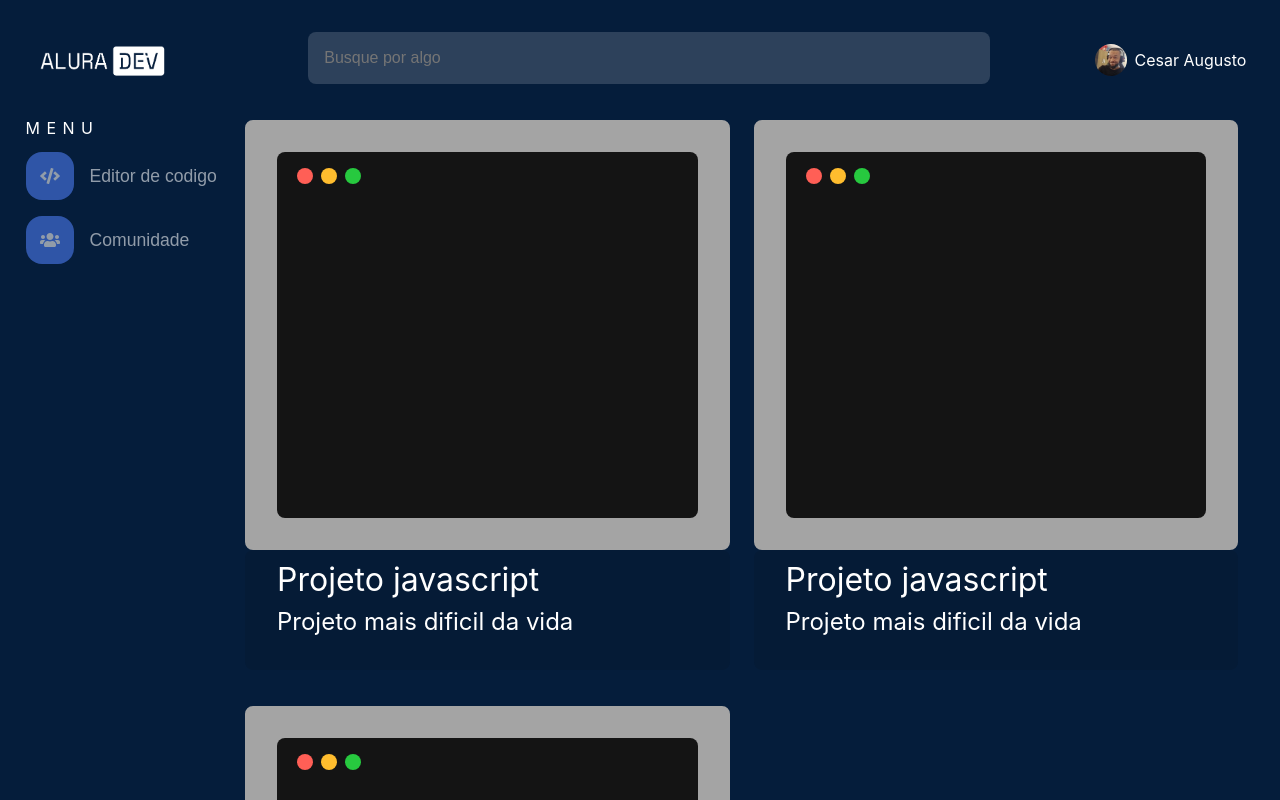
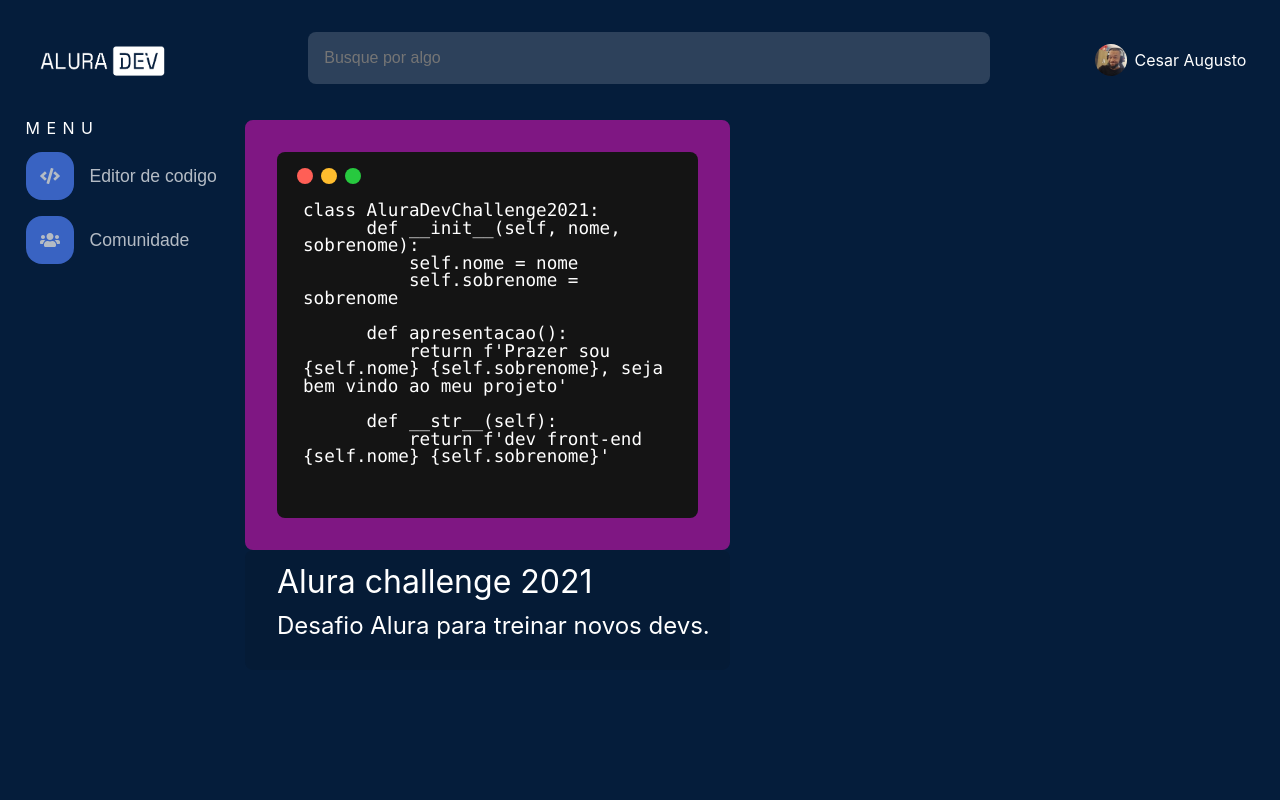
Before and after one commit to Iam-cesar/aluraChallenge2021-1, a React (Create React App) app: page /projetos in a window 1280 px wide. Shown: the top 800 px of the page. Built offline with nearby package versions, Linux system fonts and the light colour scheme.

Commit message:
add detalhes nos cards comunidade

```diff
--- a/src/App.css
+++ b/src/App.css
@@ -13,6 +13,7 @@
   --dot-color-green: #27C93F;
   --color-button-highlight: rgba(80, 129, 251, 0.08);
   --color-save-button: #5081FB;
+  --color-like-iteration: #F65151;
 }
 
 html{
--- a/src/App.jsx
+++ b/src/App.jsx
@@ -4,6 +4,9 @@
 import hljs from 'highlight.js/lib/core'
 // import da linguagem
 import javascript from 'highlight.js/lib/languages/javascript';
+import php from 'highlight.js/lib/languages/php';
+import c from 'highlight.js/lib/languages/c';
+import python from 'highlight.js/lib/languages/python';
 // import do css
 import 'highlight.js/styles/darcula.css';
 // image imports
@@ -28,6 +31,9 @@
 import Projetos from './pages/projetos';
 // registrando as linguagens
 hljs.registerLanguage('javascript', javascript);
+hljs.registerLanguage('php', php);
+hljs.registerLanguage('c', c);
+hljs.registerLanguage('python', python);
 
 function App() {
 
@@ -36,18 +42,35 @@
   const [menu, setMenu] = useState(false);
   const [search, setSearch] = useState(false);
   const [borderColor, setBorderColor] = useState('#6BD1FF')
+  // const [projetoState, setProjetoState] = useState({
+  //   'textValue': '',
+  //   'titulo': '',
+  //   'descricao': '',
+  //   'bgColor': '',
+  //   'linguagem': '',
+  //   'autor': '',
+  //   'curtidas': '',
+  //   'comentarios': '',
+  // })
 
   // funções
+  // const handleProjetoState = () => {}
+
+  const handleHoverProjeto = () => {
+    const socialMedias = document.querySelector('.projetos__likes');
+
+    if (socialMedias.classList.contains('projetos__likes')){
+      socialMedias.classList.add('projetos__likes-open');
+    }else{
+      socialMedias.classList.add('projetos__likes');
+    }
+  }
 
   const handleHighlight = () => {
     const areaCodigo = document.querySelector('.text-editor__text-codigo-wrapper');
     const linguagem = document.querySelector('.menu-personalizacao__options');
     const codigo = areaCodigo.querySelector('code');
-    areaCodigo.innerHTML = `<code class="text-editor ${linguagem.value}" contentEditable='true' aria-label='editor'></code>`;
-
-    const attClassCodigo = codigo.getAttribute('class')
-
-    console.log(attClassCodigo);
+    areaCodigo.innerHTML = `<code class="text-editor language-${linguagem.value}" contentEditable='true' aria-label='editor'></code>`;
 
     areaCodigo.firstChild.innerText = codigo.innerText;
 
@@ -55,7 +78,7 @@
       languages: ['javascript', 'python', 'php', 'c'],
       useBR: true,
     })
-    hljs.highlightAll()
+    hljs.highlightAll();
   }
 
   const handleColor = () => {
@@ -123,7 +146,7 @@
           </div>
           <Switch>
             <Route path="/" exact children={<Editor fnHighlight={() => handleHighlight()} borderColor={borderColor} color={() => handleColor()} />} />
-            <Route path="/projetos" children={<Projetos projetos={projetos} />} />
+            <Route path="/projetos" children={<Projetos handleOverProjeto={() => handleHoverProjeto()} nomeUsuario={nomeUsuario} PerfilImg={PerfilImg} projetos={projetos} />} />
           </Switch>
         </Main>
       </Router>
--- a/src/components/botao/style.css
+++ b/src/components/botao/style.css
@@ -1,16 +1,39 @@
+.menu__botao-container{
+  --menu__botao-size: 3rem;
+  display: flex;
+  align-items: center;
+  margin-bottom: 1rem;
+  background-color: transparent;
+  border: none;
+  padding: 0px;
+  width: 100%;
+  cursor: pointer;
+  opacity: .7;
+}
+
 .menu__botao-texto{
   display: flex;
   justify-content: flex-start;
   align-items: center;
   color: var(--text-color-white);
   font-size: 1.1rem;
-  opacity: 100%;
+}
+
+.menu__botao-img{
+  display: flex;
+  align-items: center;
+  justify-content: center;
+  width: var(--menu__botao-size);
+  height: var(--menu__botao-size);
+  background-color: var(--botao-color);
+  border-radius: calc(var(--border-radius) * 2);
+  margin-right: 1rem;
 }
 
 .menu__botao-container:focus{
-  opacity: 100%;
+  opacity: 10;
 }
 
 .menu__botao-container:hover{
-  opacity: 76%;
+  opacity: .8;
 }
--- a/src/components/menu-principal/index.jsx
+++ b/src/components/menu-principal/index.jsx
@@ -10,7 +10,7 @@
 import { ReactComponent as ImgCodeOff } from '../../assets/img/codeoff.svg';
 import { ReactComponent as ImgUsers } from '../../assets/img/users.svg';
 
-const MenuPrincipal = ({children, className}) => {
+const MenuPrincipal = ({ children, className }) => {
 
   let [editor, comunidade] = ['Editor de codigo', 'Comunidade']
 
--- a/src/components/menu-principal/style.css
+++ b/src/components/menu-principal/style.css
@@ -1,28 +1,3 @@
-.menu__botao-container{
-  --menu__botao-size: 3rem;
-  --opacity: 56%;
-  display: flex;
-  align-items: center;
-  margin-bottom: 1rem;
-  background-color: transparent;
-  border: none;
-  opacity: var(--opacity);
-  padding: 0px;
-  width: 100%;
-  cursor: pointer;
-}
-
-.menu__botao-img{
-  display: flex;
-  align-items: center;
-  justify-content: center;
-  width: var(--menu__botao-size);
-  height: var(--menu__botao-size);
-  background-color: var(--botao-color);
-  border-radius: calc(var(--border-radius) * 2);
-  margin-right: 1rem;
-}
-
 .menu__link{
   text-decoration: none;
 }
--- /dev/null
+++ b/src/components/social-media/index.jsx
@@ -0,0 +1,48 @@
+import React from 'react';
+import './style.css';
+
+// images
+import { ReactComponent as Like } from '../../assets/img/likes.svg';
+import { ReactComponent as Coments } from '../../assets/img/coments.svg';
+
+const SocialMedia = ({ PerfilImg, nomeUsuario }) => {
+  return (
+    <div className='projetos__likes'>
+
+      <div className='projetos__likes-container-iteracoes-social'>
+
+        <div className='projetos__container-interacoes'>
+          <div className='projetos__likes-image-coments'>
+            <Coments />
+          </div>
+          <span className='projetos__contador'>120</span>
+        </div>
+
+        <div className='projetos__container-interacoes'>
+
+          <div className='projetos__likes-image-likes'>
+            <Like onClick={() => {
+            const like = document.querySelector('.projetos__likes-image-likes > svg > path')
+            like.classList.toggle('svg-like')
+          }} />
+          </div>
+          <span className='projetos__contador'>50</span>
+        </div>
+      </div>
+
+      <div className='projetos__likes-container-usuario'>
+
+        <div className="nav__perfil-img-container">
+          <img className="nav__perfil-img" src={PerfilImg} alt="perfil do usuario" />
+        </div>
+
+        <div className="nav__nome-usuario-container">
+          <span className="nav__nome-usuario">{`@${nomeUsuario}`}</span>
+        </div>
+
+      </div>
+    </div>
+  );
+}
+
+export default SocialMedia;
--- a/src/components/text-editor/index.jsx
+++ b/src/components/text-editor/index.jsx
@@ -1,7 +1,7 @@
 import React from 'react';
 import './style.css';
 
-const textEditor = ({ bgColor }) => {
+const textEditor = ({ bgColor, textValue }) => {
 
   return (
     <div style={{ backgroundColor: `${bgColor}`, border: `2rem solid ${bgColor}` }} className="text-editor__container">
@@ -12,7 +12,7 @@
           <span className="text-editor__dots-item"></span>
         </div>
         <pre className="text-editor__text-codigo-wrapper">
-          <code className="text-editor" contentEditable='true' aria-label='editor'></code>
+          <code className="text-editor" contentEditable='true' aria-label='editor' >{textValue}</code>
         </pre>
       </div>
     </div>
--- a/src/components/text-editor/style.css
+++ b/src/components/text-editor/style.css
@@ -57,6 +57,7 @@
   color: var(--text-color-white);
   white-space: pre-wrap;
   font-size: 1.1rem;
+  overflow: hidden;
 }
 
 code{
@@ -81,6 +82,7 @@
 @media screen and (max-width: 650px) {
   .text-editor{
     width: 97%;
+    font-size: .9rem;
   }
 }
 
--- a/src/pages/projetos/index.jsx
+++ b/src/pages/projetos/index.jsx
@@ -1,18 +1,28 @@
 import React from 'react';
 import './style.css';
 
+// components
+import SocialMedia from '../../components/social-media';
 import TextEditor from '../../components/text-editor';
 
-const Projetos = ({ projetos }) => {
+const Projetos = ({ projetos, nomeUsuario, PerfilImg, handleOverProjeto }) => {
   return (
     <div className='projetos__container'>{
       projetos.map((item, index) => {
         return (
-          <div className='projetos__item' key={index}>
+          <div onMouseOver={() => handleOverProjeto()} onMouseOut={() => {
+            const socialMedias = document.querySelector('.projetos__likes');
+            if (socialMedias.classList.contains('projetos__likes')) {
+              socialMedias.classList.remove('projetos__likes-open');
+            } else {
+              socialMedias.classList.remove('projetos__likes');
+            }
+          }} className='projetos__item' key={index}>
             <TextEditor bgColor={item.bgColor} className='projetos__textarea' textValue={item.textValue ?? ''} />
             <div className='projetos__info'>
               <h5 className='projetos__titulo'>{item.titulo ?? ''}</h5>
               <p className='projetos__descricao'>{item.descricao ?? ''}</p>
+              <SocialMedia PerfilImg={PerfilImg} nomeUsuario={nomeUsuario} />
             </div>
           </div>
         );
--- a/src/pages/projetos/style.css
+++ b/src/pages/projetos/style.css
@@ -9,8 +9,7 @@
 
 .projetos__item{
   width: 48%;
-  height: 25rem;
-  margin-bottom: 9.625rem;
+  height: max-content;
 }
 
 .projetos__textarea{
@@ -18,12 +17,13 @@
 }
 
 .projetos__info{
-  height: 30%;
+  height: max-content;
   box-sizing: border-box;
-  padding-left: 2rem;
+  padding: 1rem 0px 1rem 2rem;
   color: var(--text-color-white);
   background-color: #00000016;
   border-radius: var(--border-radius);
+  transition: ease-in-out 200ms;
 }
 
 .projetos__titulo{
@@ -32,10 +32,73 @@
   justify-content: flex-start;
   align-items: center;
   font-size: 2rem;
+  margin-bottom: 1rem;
 }
 
 .projetos__descricao{
   font-size: 1.5rem;
+  margin-bottom: 1rem;
+}
+
+.projetos__likes{
+  display: none;
+  justify-content: space-between;
+}
+
+.projetos__likes-open{
+  display: flex;
+  justify-content: space-between;
+  width: 100%;
+  height: 3.5rem;
+}
+
+.projetos__likes-container-iteracoes-social{
+  display: flex;
+  justify-content: center;
+}
+
+.projetos__container-interacoes{
+  display: flex;
+  justify-content: center;
+  align-items: center;
+  margin: 0 .5rem;
+  cursor: pointer;
+}
+
+.projetos__likes-image-coments{
+  width: 2.5rem;
+  height: 3.5rem;
+  display: grid;
+  place-items: center;
+}
+
+.projetos__container-interacoes:active{
+  background-color: var(--inner-input-color);
+  border-radius: 16px;
+}
+
+/* color: var(--color-like-iteration); */
+.projetos__contador{
+  color: var(--text-color-white);
+  margin-right: 1rem;
+}
+
+.projetos__likes-image-likes{
+  width: 2.5rem;
+  height: 3.5rem;
+  display: grid;
+  place-items: center;
+}
+
+.svg-like{
+  fill: var(--color-like-iteration);
+}
+
+.projetos__likes-container-usuario{
+  display: flex;
+  justify-content: center;
+  align-items: center;
+  width: 50%;
 }
 
 @media screen and (max-width: 1128px) {
@@ -50,3 +113,31 @@
   }
 
 }
+
+@media screen and (max-width: 650px) {
+  .projetos__titulo{
+    font-size: 1.3rem;
+  }
+
+  .projetos__descricao{
+    font-size: 1.1rem;
+  }
+
+  .projetos__info{
+    padding: 1rem;
+  }
+}
+
+@media screen and (max-width: 375px) {
+  .projetos__info{
+    padding: .8rem;
+  }
+
+  .projetos__likes-container-usuario{
+    width: 35%;
+  }
+
+  .projetos__likes-container-iteracoes-social{
+    width: 55%;
+  }
+}
--- a/src/projetos/index.js
+++ b/src/projetos/index.js
@@ -1,49 +1,21 @@
 const projetos = [{
-  'textValue': `const pluckDeep = key => obj => key.split('.').reduce((accum, key) => accum[key], obj)
+  'textValue': `class AluraDevChallenge2021:
+      def __init__(self, nome, sobrenome):
+          self.nome = nome
+          self.sobrenome = sobrenome
 
-  const compose = (...fns) => res => fns.reduce((accum, next) => next(accum), res)
+      def apresentacao():
+          return f'Prazer sou {self.nome} {self.sobrenome}, seja bem vindo ao meu projeto'
 
-  const unfold = (f, seed) => {
-    const go = (f, seed, acc) => {
-      const res = f(seed)
-      return res ? go(f, res[1], acc.concat([res[0]])) : acc
-    }
-    return go(f, seed, [])
-  }`,
-  'titulo': 'Projeto javascript',
-  'descricao': 'Projeto mais dificil da vida',
-  'bgColor': '#a4a4a4',
-}, {
-  'textValue': `const pluckDeep = key => obj => key.split('.').reduce((accum, key) => accum[key], obj)
-
-  const compose = (...fns) => res => fns.reduce((accum, next) => next(accum), res)
-
-  const unfold = (f, seed) => {
-    const go = (f, seed, acc) => {
-      const res = f(seed)
-      return res ? go(f, res[1], acc.concat([res[0]])) : acc
-    }
-    return go(f, seed, [])
-  }`,
-  'titulo': 'Projeto javascript',
-  'descricao': 'Projeto mais dificil da vida',
-  'bgColor': '#a4a4a4',
-},
-{
-  'textValue': `const pluckDeep = key => obj => key.split('.').reduce((accum, key) => accum[key], obj)
-
-  const compose = (...fns) => res => fns.reduce((accum, next) => next(accum), res)
-
-  const unfold = (f, seed) => {
-    const go = (f, seed, acc) => {
-      const res = f(seed)
-      return res ? go(f, res[1], acc.concat([res[0]])) : acc
-    }
-    return go(f, seed, [])
-  }`,
-  'titulo': 'Projeto javascript',
-  'descricao': 'Projeto mais dificil da vida',
-  'bgColor': '#a4a4a4',
-}]
+      def __str__(self):
+          return f'dev front-end {self.nome} {self.sobrenome}'`,
+  'titulo': 'Alura challenge 2021',
+  'descricao': 'Desafio Alura para treinar novos devs.',
+  'bgColor': '#7f1783',
+  'linguagem': 'python',
+  'autor': 'Cesar Augusto',
+  'curtidas': '1M',
+  'comentarios': '569mil',
+}];
 
 export default projetos;
```
Also changed, not shown: src/assets/img/coments.svg (added), src/assets/img/likes.svg (added), src/components/social-media/style.css (added).
